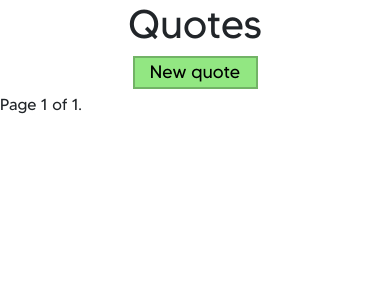
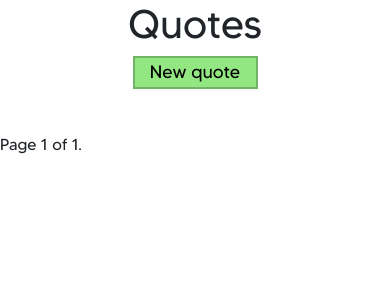
Before and after one commit to jackkeepin/Frenchay-Fencing-Management-Service, a Django app: page /quote/ in a window 390 px wide. Shown: the part 60-360 px from the top of the page. Run offline with Django 3.2, Linux system fonts and the light colour scheme; data that the repository does not hold is empty; some libraries are stand-ins or nearby versions.

Commit message:
Added missing attribute to create quote form

```diff
--- a/quote/models.py
+++ b/quote/models.py
@@ -10,10 +10,10 @@ class Quote(models.Model):
     _id = djongomodels.ObjectIdField()
     customer_first_name = models.CharField(max_length=50)
     customer_last_name = models.CharField(max_length=50)
-    address = models.TextField() #this used to be JSONField, find something else
+    address = models.TextField()
     customer_email = models.EmailField(null=True, blank=True)
     customer_phone_num = models.CharField(max_length=15)
-    materials = models.TextField() #this used to be JSONField, find something else
+    materials = models.TextField()
     job_description = models.TextField()
     date_of_job = models.DateField()
     price_of_materials = models.DecimalField(decimal_places=2)
@@ -43,6 +43,7 @@ class QuoteForm(ModelForm):
             'customer_last_name',
             'customer_phone_num',
             'customer_email',
+            'address',
             'date_of_job',
             'job_description',
             'materials',
--- a/quote/static/quote/view_quotes_styles.css
+++ b/quote/static/quote/view_quotes_styles.css
@@ -2,14 +2,21 @@
   font-size: large;
   margin-left: auto;
   margin-right: auto;
+  margin-bottom: 10px;
   background-color: #92e782;
   border: solid;
   border-width: 2px;
   border-color: #72b366;
   width: 125px;
 }
+
 #newQuoteButton:hover {
   background-color: #72b366;
+}
+
+.pagination {
+  margin-top: 30px;
+  margin-bottom: 1%;
 }
 
 .wrapper {
@@ -25,6 +32,8 @@ table {
   table-layout: fixed;
   margin-left: auto;
   margin-right: auto;
+  min-width: 90%;
+  max-width: 90%;
 }
 
 table caption {
@@ -59,8 +68,15 @@ table th {
 }
 
 @media screen and (max-width: 800px) {
+  .pagination {
+    margin-top: 30px;
+    margin-bottom: 10%;
+  }
+
   table {
     border: 0;
+    min-width: 90%;
+    max-width: 90%;
   }
 
   table caption {
--- a/quote/templates/quote/quote_form.html
+++ b/quote/templates/quote/quote_form.html
@@ -17,7 +17,7 @@
             </fieldset>
 
             <div class="form-group">
-                <button class="btn btn-outline-info" type="submit">Post</button>
+                <button class="btn btn-outline-info" type="submit">Create</button>
             </div>
         </form>
     </div>
```
